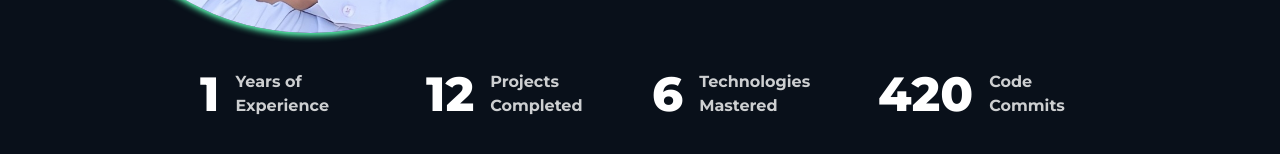
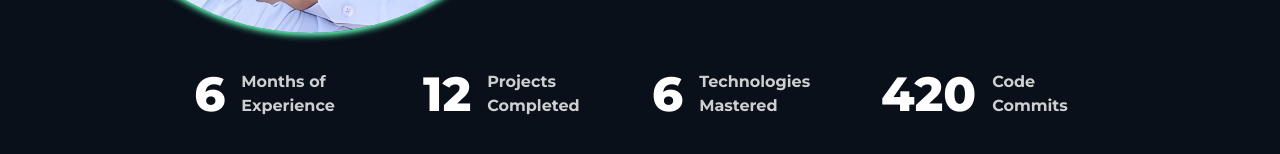
Before and after one commit to Mh-Monzil/monzil-portfolio, a Next.js app: page / in a window 1280 px wide. Shown: the part 614-768 px from the top of the page. Built offline with nearby package versions, Linux system fonts and the light colour scheme.

Commit message:
update: exp changed

```diff
--- a/src/components/Stats.jsx
+++ b/src/components/Stats.jsx
@@ -4,8 +4,8 @@ import CountUp from 'react-countup';
 
 const stats = [
   {
-    num: 1,
-    text: "Years of Experience",
+    num: 6,
+    text: "Months of Experience",
   },
   {
     num: 12,
```
